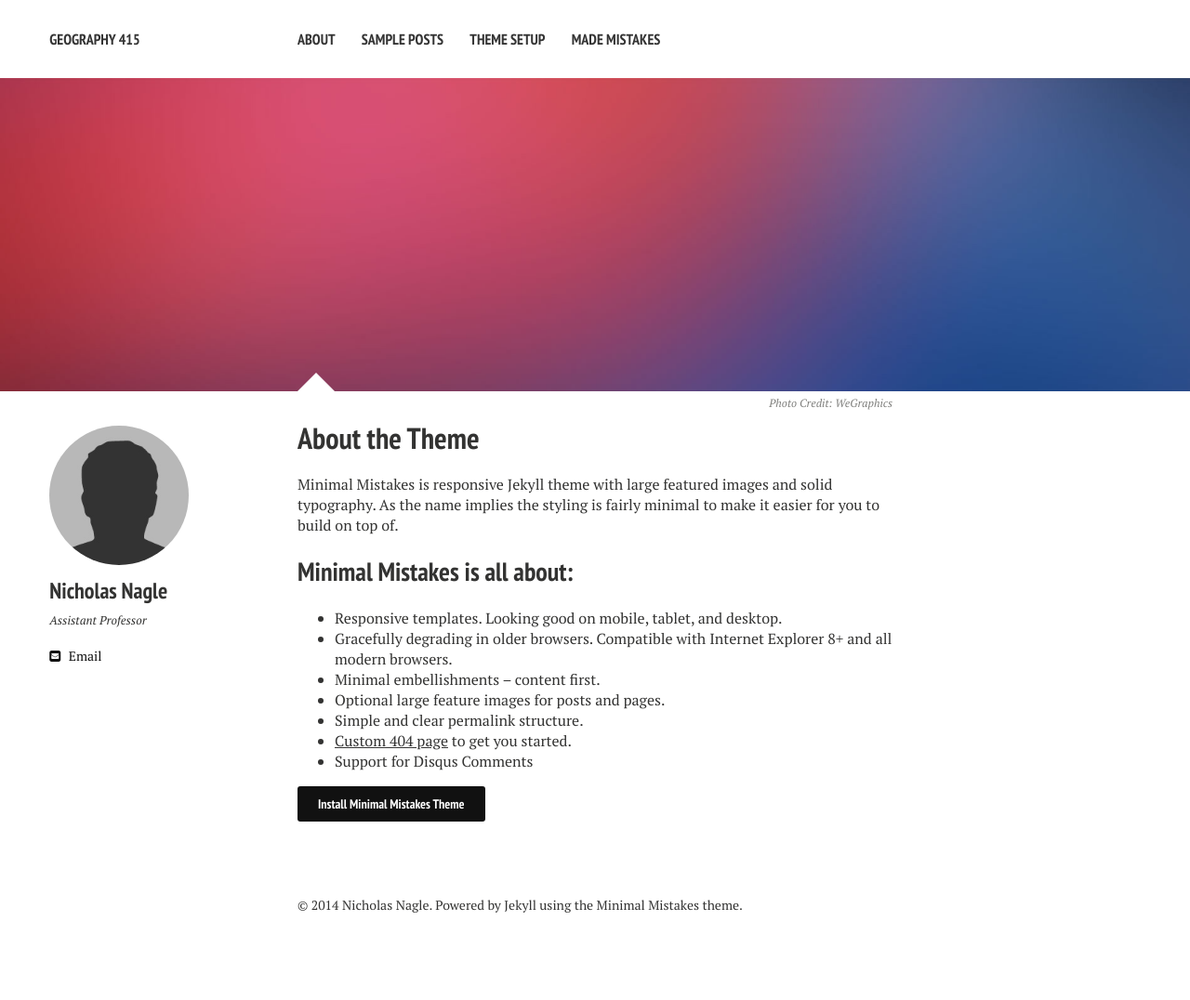
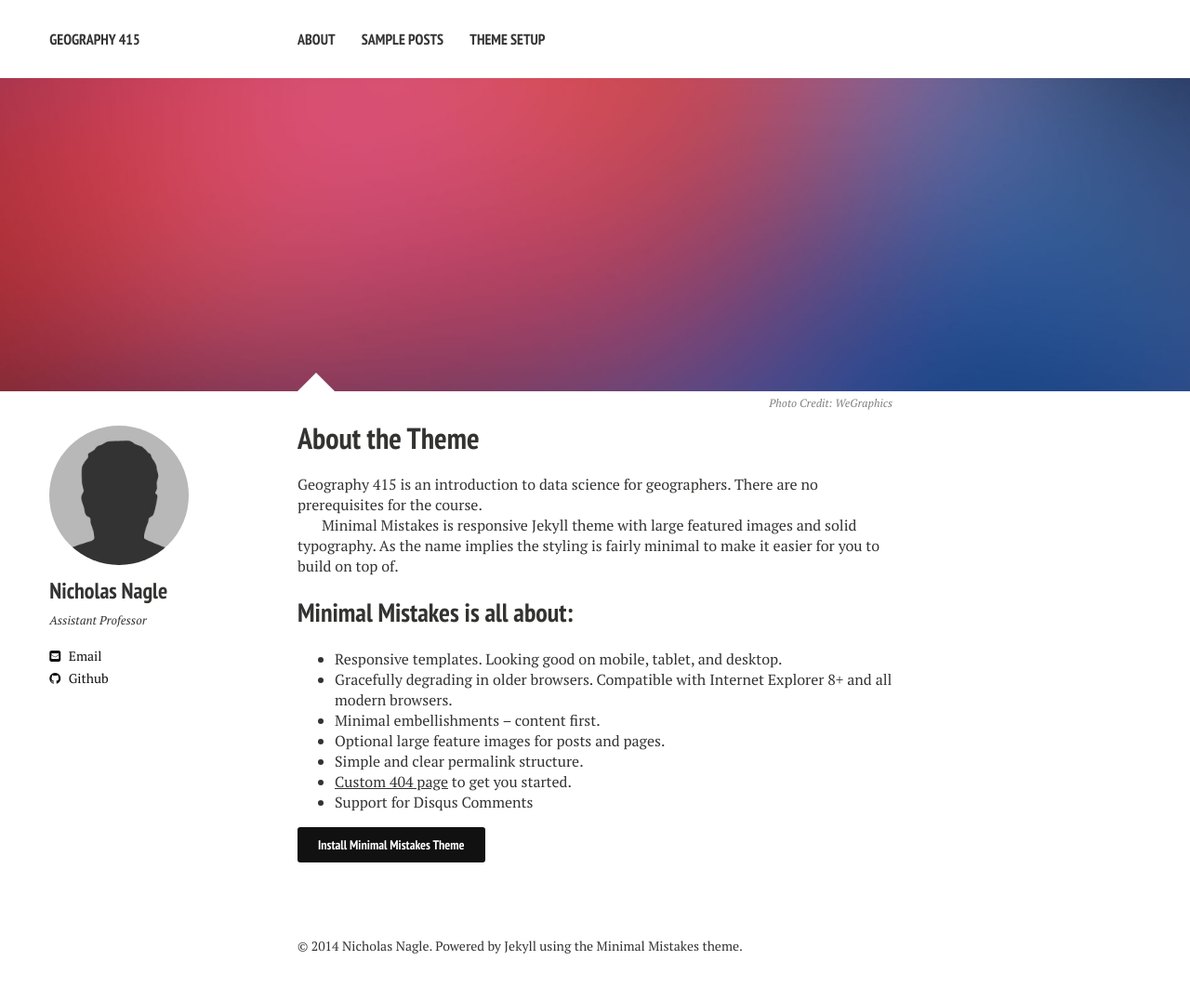
Before and after one commit to UTK-geog415-s15/UTK-geog415-s15.github.io, a Jekyll site: the page built from about/index.md, in a window 1280 px wide. Shown: the whole page at 93% size. Built offline with Jekyll 4.4.1, drawn with Linux system fonts in a browser that asks for light colours; nearby versions of some CDN libraries; before the commit the page ends 1032 px from its top, so only the background shows below that.

Commit message:
cleaned up nav bar

```diff
--- a/_config.yml
+++ b/_config.yml
@@ -40,7 +40,7 @@ owner:
     ad-client:
     ad-slot:
   bing-verify:
-  github: #nnnagle
+  github: nnnagle
   stackoverflow: #http://stackoverflow.com/users/123456/username
   linkedin: #username
   instagram: #username
--- a/_data/navigation.yml
+++ b/_data/navigation.yml
@@ -8,6 +8,3 @@
 
 - title: Theme Setup
   url: /theme-setup/
-
-- title: Made Mistakes
-  url: http://mademistakes.com
--- a/about/index.md
+++ b/about/index.md
@@ -9,6 +9,9 @@ image:
   credit: WeGraphics
   creditlink: http://wegraphics.net/downloads/free-ultimate-blurred-background-pack/
 ---
+
+Geography 415 is an introduction to data science for geographers.
+There are no prerequisites for the course.
 
 Minimal Mistakes is responsive Jekyll theme with large featured images and solid typography. As the name implies the styling is fairly minimal to make it easier for you to build on top of.
 
```
